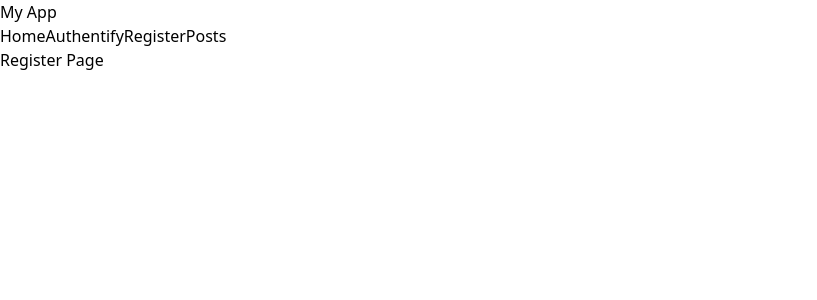
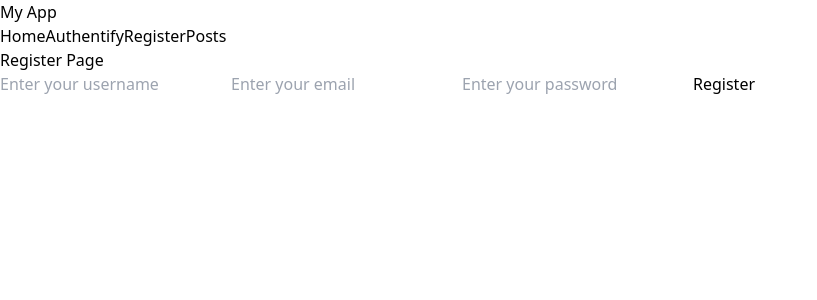
Before and after one commit to CliffordHerrera/PostsFromMC, a React (Vite) app: page /register in a window 1280 px wide. Shown: the top 300 px of the page, without its empty margins (0-817 px from the left). Built offline with nearby package versions, Linux system fonts and the light colour scheme.

Commit message:
Start to make auth

```diff
--- a/src/Redux/slices/authSlice.js
+++ b/src/Redux/slices/authSlice.js
@@ -1,19 +1,29 @@
 import { createSlice } from '@reduxjs/toolkit'
 
-const initialState = { user: null }
+const initialState = {
+  user: null,
+  users: [],
+  status: "idle",
+  error: null,
+}
 
 const authSlice = createSlice({
   name: 'auth',
   initialState,
   reducers: {
+    register: (state, action) => {
+      state.users = action.payload
+      console.log(state.users)
+    },
     logIn: (state, action) => {
-      //login
+      state.user = action.payload;
     },
     logOut: (state) => {
-      //logout
+      state.user = null;
     },
   },
 })
 
-export const { logIn, logOut, } = authSlice.actions
+export const { logIn, logOut, register } = authSlice.actions
+export const selectUser = (state) => state.auth.user
 export default authSlice.reducer
--- a/src/components/Auth/AuthPage.jsx
+++ b/src/components/Auth/AuthPage.jsx
@@ -2,6 +2,8 @@ import React from "react";
 
 export const AuthPage = () => {
     return (
-        <div>Auth Page</div>
+        <div>
+            <h1>Auth Page</h1>
+        </div>
     );
 };
--- a/src/components/Auth/RegisterPage.jsx
+++ b/src/components/Auth/RegisterPage.jsx
@@ -1,9 +1,22 @@
 import React from "react";
+import { useDispatch, useSelector } from "react-redux";
+import { register } from "../../Redux/slices/authSlice";
 
 export const RegisterPage = () => {
+    const dispatch = useDispatch();
+    const users = useSelector((state) => state.auth.users);
+
     return (
         <div>
             <h1>Register Page</h1>
+            <form onSubmit={() => dispatch(register())}>
+                <input type="text" placeholder="Enter your username" />
+                <input type="email" placeholder="Enter your email" />
+                <input type="password" placeholder="Enter your password" />
+                <button type="submit">Register</button>
+
+            </form>
+            <p>{users}</p>
         </div>
     );
 };
```
